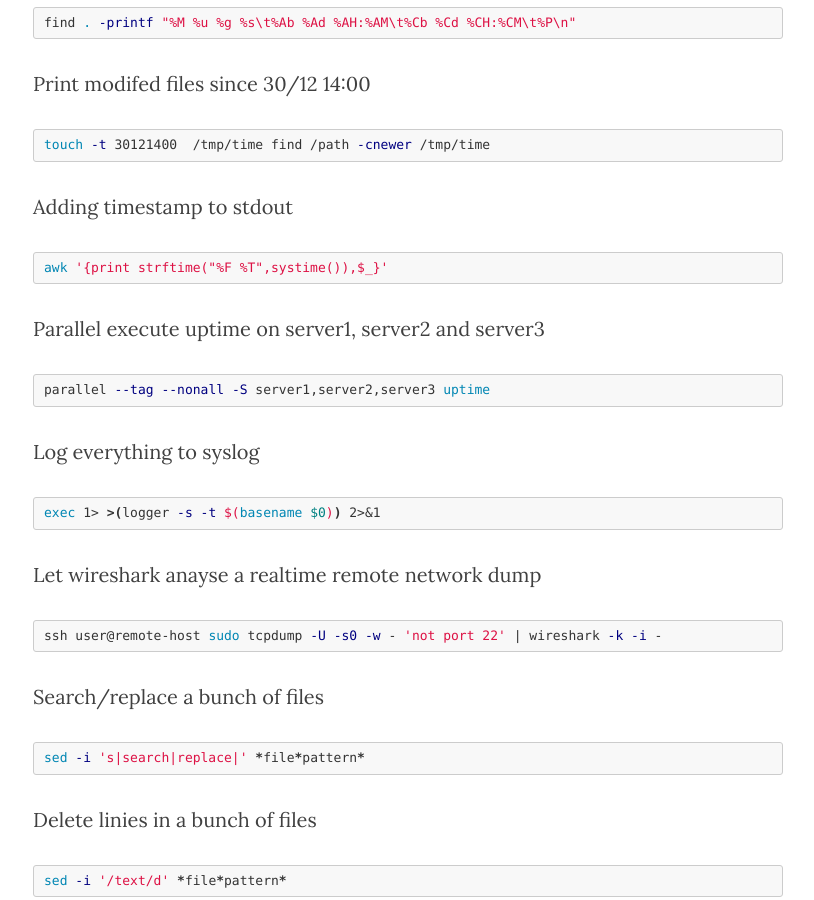
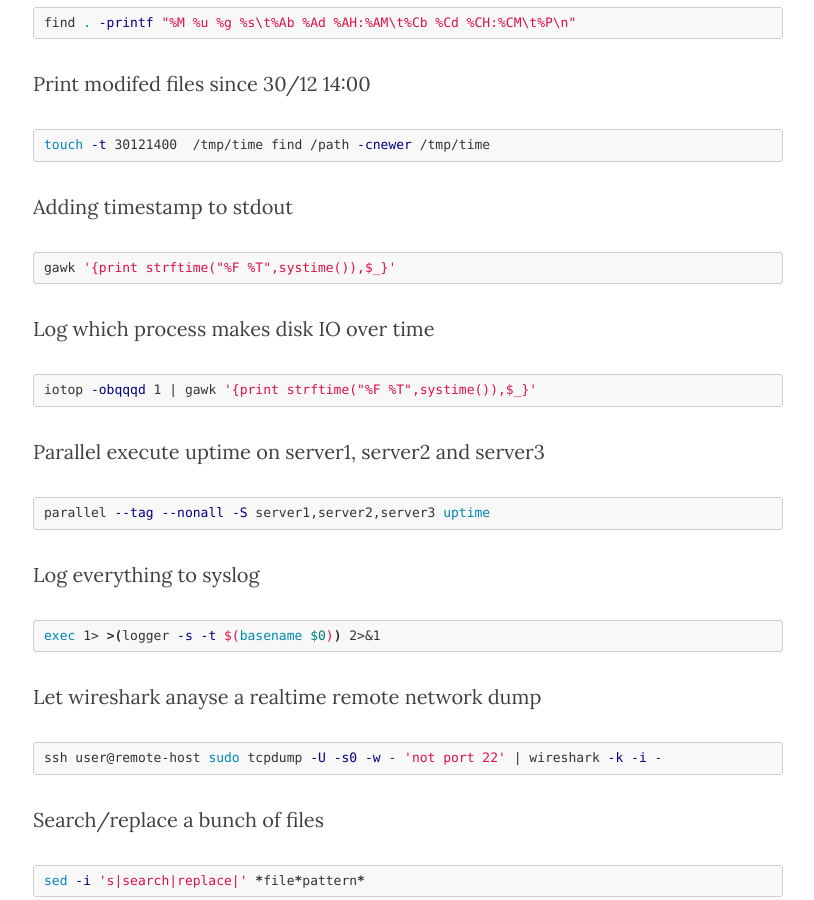
Before and after one commit to clysel/christian.lysel.net, a Jekyll site: the page built from _posts/2014-05-01-unix-tools.markdown, in a window 1280 px wide and 900 px high, scrolled down 1036 px. Shown: the whole window, without its empty margins (232-1046 px from the left). Built offline with Jekyll 4.4.1, drawn with Linux system fonts in a browser that asks for light colours; nearby versions of some CDN libraries.

Commit message:
Update 2014-05-01-unix-tools.markdown

````diff
--- a/_posts/2014-05-01-unix-tools.markdown
+++ b/_posts/2014-05-01-unix-tools.markdown
@@ -43,7 +43,12 @@ touch -t 30121400  /tmp/time find /path -cnewer /tmp/time
 Adding timestamp to stdout
 
 ```bash
-awk '{print strftime("%F %T",systime()),$_}'
+gawk '{print strftime("%F %T",systime()),$_}'
+```
+
+Log which process makes disk IO over time
+```bash
+iotop -obqqqd 1 | gawk '{print strftime("%F %T",systime()),$_}'
 ```
 
 Parallel execute uptime on server1, server2 and server3
````
